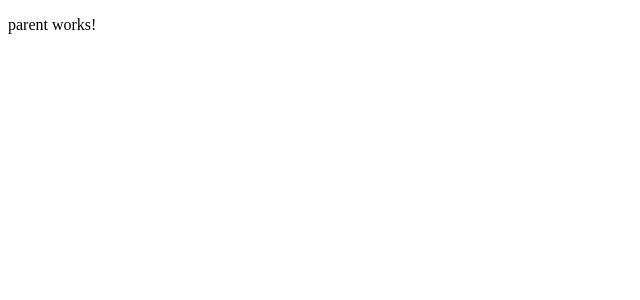
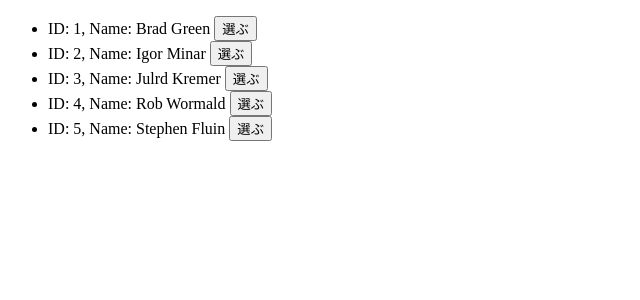
Before and after one commit to takepo/angular-developers-guide, an Angular app: page / in a window 1280 px wide. Shown: the top 300 px of the page, without its empty margins (0-640 px from the left). Built offline with nearby package versions, Linux system fonts and the light colour scheme.

Commit message:
feat: 2-15,16　親子コンポーネントの受渡し

```diff
--- a/src/app/child/child.component.ts
+++ b/src/app/child/child.component.ts
@@ -1,15 +1,23 @@
-import { Component, OnInit } from '@angular/core';
+import { Component, Output, Input, EventEmitter } from '@angular/core';
 
 @Component({
   selector: 'app-child',
-  templateUrl: './child.component.html',
-  styleUrls: ['./child.component.css']
+  template: `
+    <div>
+      ID: {{person.id}}, Name: {{person.name}}
+      <input type="button" value="選ぶ" (click)="click(person)"/>
+    </div>
+  `
 })
-export class ChildComponent implements OnInit {
+export class ChildComponent {
+
+  @Input() person: any;
+  @Output() selected = new EventEmitter();
 
   constructor() { }
 
-  ngOnInit() {
+  click(person): any {
+    this.selected.emit(person);
   }
 
 }
--- a/src/app/parent/parent.component.ts
+++ b/src/app/parent/parent.component.ts
@@ -2,14 +2,31 @@ import { Component, OnInit } from '@angular/core';
 
 @Component({
   selector: 'app-parent',
-  templateUrl: './parent.component.html',
-  styleUrls: ['./parent.component.css']
+  template: `
+    <ul>
+      <li *ngFor="let profile of profileds">
+        <app-child [person]="profile" (selected)="showAlert($event)"></app-child>
+      </li>
+    </ul>
+  `
 })
 export class ParentComponent implements OnInit {
+
+  profileds = [
+    { id: 1, name: 'Brad Green' },
+    { id: 2, name: 'Igor Minar' },
+    { id: 3, name: 'Julrd Kremer' },
+    { id: 4, name: 'Rob Wormald' },
+    { id: 5, name: 'Stephen Fluin' },
+  ];
 
   constructor() { }
 
   ngOnInit() {
   }
 
+  showAlert(person: any) {
+    alert(person.name);
+  }
+
 }
```
